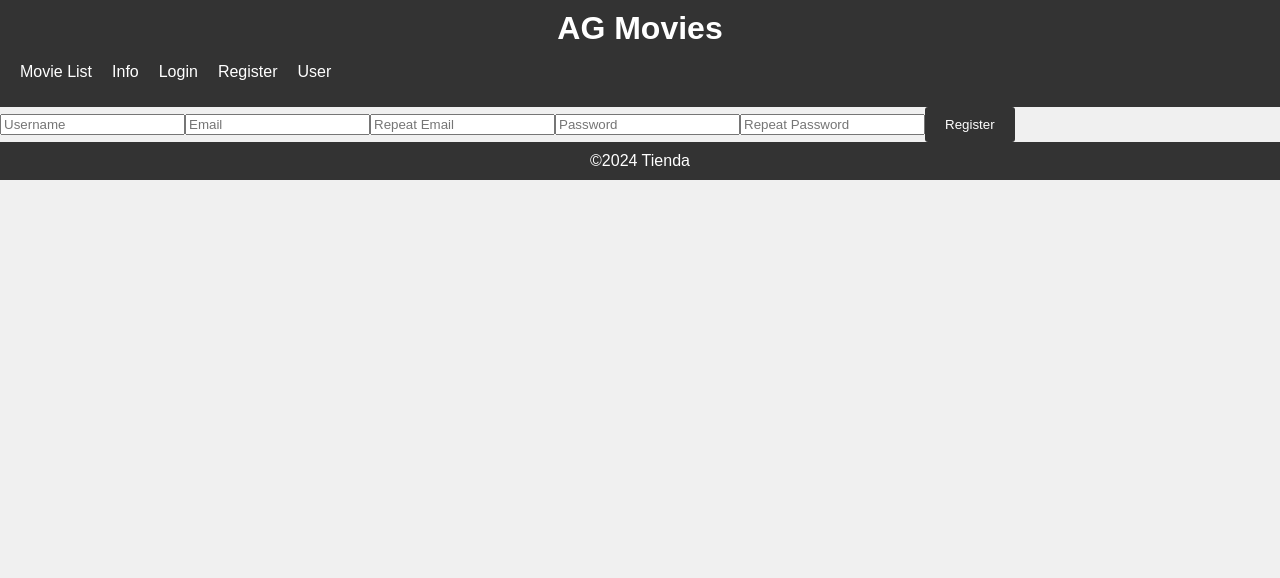
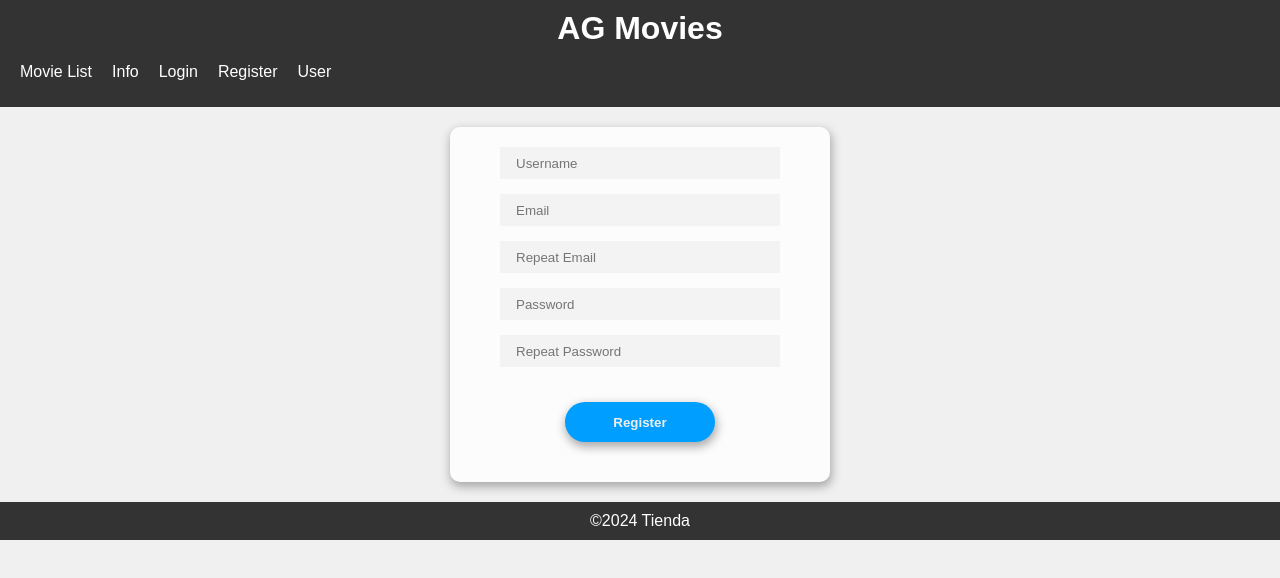
Before and after one commit to AsterisCrack/movies_web_frontend, a React (Vite) app in the folder moviesReact/: page /register in a window 1280 px wide. Shown: the top 578 px of the page. Built offline with nearby package versions, Linux system fonts and the light colour scheme.

Commit message:
added simple form styling

```diff
--- a/moviesReact/src/Login.jsx
+++ b/moviesReact/src/Login.jsx
@@ -30,7 +30,7 @@ export default function RegisterPage() {
 
   return (
     <div className="form-container">
-      <form className="register-form" onSubmit={handleSubmit}>
+      <form className="form register-form" onSubmit={handleSubmit}>
         {submitted && valid && (
           <div className="success-message">
             <h3>
--- a/moviesReact/src/Register.jsx
+++ b/moviesReact/src/Register.jsx
@@ -36,7 +36,7 @@ export default function RegisterPage() {
 
   return (
     <div className="form-container">
-      <form className="register-form" onSubmit={handleSubmit}>
+      <form className="form register-form" onSubmit={handleSubmit}>
         {submitted && valid && (
           <div className="success-message">
             <h3>
--- a/moviesReact/src/User.jsx
+++ b/moviesReact/src/User.jsx
@@ -195,7 +195,7 @@ function Modal({ show, setShow, children }) {
 
 function ChangePasswordModal({ handleChangePasswordSubmit, handlePasswordInputchange, passwordValues, showPasswordError, passwordError, show, setShow}) {
     return Modal({ show, setShow, children: (
-        <form className="change-pass-form" onSubmit={handleChangePasswordSubmit}>
+        <form className="form change-pass-form" onSubmit={handleChangePasswordSubmit}>
             <input
                 className="form-field"
                 type="password"
@@ -228,7 +228,7 @@ function ChangePasswordModal({ handleChangePasswordSubmit, handlePasswordInputch
 
 function DeleteConfirmationModal({ handleDeleteAccountConfirm, deleteConfirmationPassword, setDeleteConfirmationPassword, showDeleteConfirmationError, deleteConfirmationError, show, setShow}) {
     return Modal({ show, setShow, children: (
-        <form className="delete-account-form" onSubmit={handleDeleteAccountConfirm}>
+        <form className="form delete-account-form" onSubmit={handleDeleteAccountConfirm}>
             <p>Are you sure you want to delete your account?</p>
             <input
                 className="form-field"
--- a/moviesReact/src/index.css
+++ b/moviesReact/src/index.css
@@ -170,3 +170,55 @@ header {
     text-decoration: none;
     cursor: pointer;
   }
+
+  .form {
+    display: flex;
+    flex-direction: column;
+    align-items: center;
+    width: 280px;
+    margin: 20px auto;
+    background-color: #fcfcfc;
+    padding: 20px 50px 40px;
+    box-shadow: 1px 4px 10px 1px #aaa;
+    border-radius: 10px;
+    font-family: sans-serif;
+  }
+  .form * {
+      box-sizing: border-box;
+  }
+
+  .form input {
+    margin-bottom: 15px;
+  }
+
+  .form input[type=text], .form input[type=password], .form input[type=email] {
+    display: block;
+    height: 32px;
+    padding: 6px 16px;
+    width: 100%;
+    border: none;
+    background-color: #f3f3f3;
+  }
+
+  .form label {
+    color: #777;
+    font-size: 0.8em;
+  }
+
+  .form button[type=submit] {
+    display: block;
+    margin: 20px auto 0;
+    width: 150px;
+    height: 40px;
+    border-radius: 25px;
+    border: none;
+    color: #eee;
+    font-weight: 700;
+    box-shadow: 1px 4px 10px 1px #aaa;
+    background: #009eff;
+    cursor: pointer;
+  }
+
+  .form button[type=submit]:hover {
+    background: #0077cc;
+  }
```
